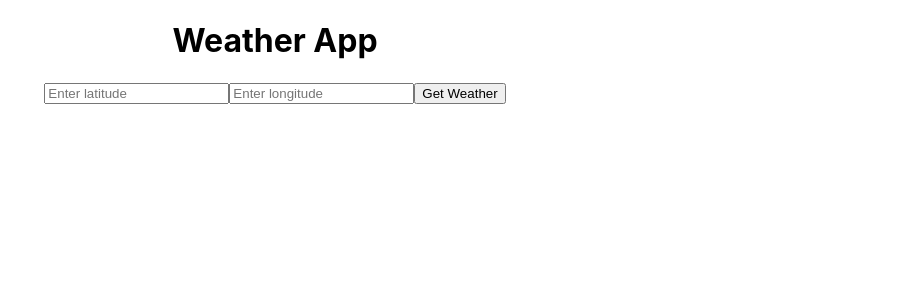
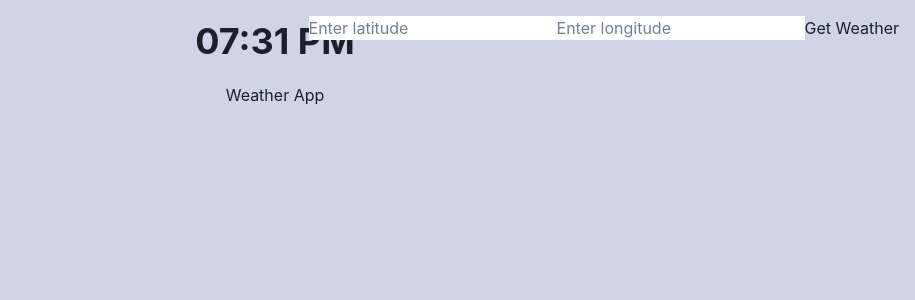
Before and after one commit to buiswrld/weather-app, a React (Create React App) app in the folder frontend/: page / in a window 1280 px wide. Shown: the top 300 px of the page, without its empty margins (365-1280 px from the left). Built offline with nearby package versions, Linux system fonts and the light colour scheme.

Commit message:
global styles and some components add

```diff
--- a/frontend/package.json
+++ b/frontend/package.json
@@ -3,6 +3,9 @@
   "version": "0.1.0",
   "private": true,
   "dependencies": {
+    "@chakra-ui/react": "^2.8.2",
+    "@emotion/react": "^11.13.3",
+    "@emotion/styled": "^11.13.0",
     "@testing-library/jest-dom": "^5.17.0",
     "@testing-library/react": "^13.4.0",
     "@testing-library/user-event": "^13.5.0",
@@ -11,6 +14,7 @@
     "@types/react": "^18.3.4",
     "@types/react-dom": "^18.3.0",
     "@types/react-router-dom": "^5.3.3",
+    "framer-motion": "^11.3.31",
     "react": "^18.3.1",
     "react-dom": "^18.3.1",
     "react-router-dom": "^6.26.1",
--- a/frontend/src/App.css
+++ b/frontend/src/App.css
@@ -1,5 +1,9 @@
 .App {
   text-align: center;
+  background-color: #CFD4E7;
+  min-height: 100%;
+  display: flex;
+  flex-direction: column;
 }
 
 .App-logo {
--- a/frontend/src/App.tsx
+++ b/frontend/src/App.tsx
@@ -2,17 +2,18 @@ import React from 'react';
 import { BrowserRouter as Router, Route, Routes} from 'react-router-dom';
 import './App.css';
 import Weather from './components/weather';
+import Header from './components/header';
 
 function App() {
   return (
     <div className = "App">
+      <Header />
       <Router>
         <Routes>
           <Route path= "/" element={<Weather />} />
           <Route path= "/weather" element={<Weather />} />
         </Routes>
       </Router>
-
     </div>
   )
 }
--- /dev/null
+++ b/frontend/src/components/ai-textbox.tsx
@@ -0,0 +1 @@
+export {}
--- /dev/null
+++ b/frontend/src/components/header.tsx
@@ -0,0 +1,12 @@
+import { Heading, Box } from '@chakra-ui/react'
+import React from 'react'
+
+const Header = () => {
+    return (
+        <Box padding="20px" textAlign="center">
+            <Heading fontSize="4xl" textAlign="center">07:31 PM</Heading>
+        </Box>
+    )
+}
+
+export default Header;
--- /dev/null
+++ b/frontend/src/components/profile-container.tsx
@@ -0,0 +1 @@
+export {}
--- /dev/null
+++ b/frontend/src/components/select-location.tsx
@@ -0,0 +1,38 @@
+import React from 'react';
+
+interface SelectLocationProps {
+  lat: string;
+  lon: string;
+  setLat: (lat: string) => void;
+  setLon: (lon: string) => void;
+  handleFetchWeather: () => void;
+}
+
+const SelectLocation: React.FC<SelectLocationProps> = ({ lat, lon, setLat, setLon, handleFetchWeather }) => {
+  return (
+    <div className="mb-4">
+      <input
+        type="text"
+        value={lat}
+        onChange={(e) => setLat(e.target.value)}
+        placeholder="Enter latitude"
+        className="border p-2 mr-2"
+      />
+      <input
+        type="text"
+        value={lon}
+        onChange={(e) => setLon(e.target.value)}
+        placeholder="Enter longitude"
+        className="border p-2"
+      />
+      <button
+        onClick={handleFetchWeather}
+        className="bg-blue-500 text-white p-2 ml-2"
+      >
+        Get Weather
+      </button>
+    </div>
+  );
+};
+
+export default SelectLocation;
--- a/frontend/src/components/weather.tsx
+++ b/frontend/src/components/weather.tsx
@@ -1,5 +1,7 @@
 import React, { useState } from 'react';
-import { fetchWeather } from '../api/weather-service'; // Ensure this service fetches data from Open-Meteo
+import { fetchWeather } from '../api/weather-service';
+import SelectLocation from './select-location';
+import '../styles/select-location.css';
 
 const Weather: React.FC = () => {
     const [lat, setLat] = useState<string>('');
@@ -24,27 +26,14 @@ const Weather: React.FC = () => {
     return (
         <div className="container mx-auto p-4">
             <h1 className="text-2xl font-bold mb-4">Weather App</h1>
-            <div className="mb-4">
-                <input
-                    type="text"
-                    value={lat}
-                    onChange={(e) => setLat(e.target.value)}
-                    placeholder="Enter latitude"
-                    className="border p-2 mr-2"
+            <div className="select-location-container">
+                <SelectLocation
+                    lat={lat}
+                    lon={lon}
+                    setLat={setLat}
+                    setLon={setLon}
+                    handleFetchWeather={handleFetchWeather}
                 />
-                <input
-                    type="text"
-                    value={lon}
-                    onChange={(e) => setLon(e.target.value)}
-                    placeholder="Enter longitude"
-                    className="border p-2"
-                />
-                <button
-                    onClick={handleFetchWeather}
-                    className="bg-blue-500 text-white p-2 ml-2"
-                >
-                    Get Weather
-                </button>
             </div>
             {loading && <div>Loading...</div>}
             {error && <div>{error}</div>}
--- a/frontend/src/index.css
+++ b/frontend/src/index.css
@@ -1,10 +1,16 @@
-body {
+html, body {
+  height: 100%;
   margin: 0;
   font-family: -apple-system, BlinkMacSystemFont, 'Segoe UI', 'Roboto', 'Oxygen',
     'Ubuntu', 'Cantarell', 'Fira Sans', 'Droid Sans', 'Helvetica Neue',
     sans-serif;
   -webkit-font-smoothing: antialiased;
   -moz-osx-font-smoothing: grayscale;
+  background-color: #CFD4E7;
+}
+
+#root {
+  height: 100%;
 }
 
 code {
--- a/frontend/src/index.tsx
+++ b/frontend/src/index.tsx
@@ -3,13 +3,17 @@ import ReactDOM from 'react-dom/client';
 import './index.css';
 import App from './App';
 import reportWebVitals from './reportWebVitals';
+import { ChakraProvider, theme } from '@chakra-ui/react';
+import Theme from './theme';
 
 const root = ReactDOM.createRoot(
   document.getElementById('root') as HTMLElement
 );
 root.render(
   <React.StrictMode>
-    <App />
+    <ChakraProvider theme ={Theme}>
+      <App />
+    </ChakraProvider>
   </React.StrictMode>
 );
 
--- /dev/null
+++ b/frontend/src/styles/select-location.css
@@ -0,0 +1,5 @@
+.select-location-container {
+    position: absolute;
+    top: 16px;
+    right: 16px;
+  }
--- /dev/null
+++ b/frontend/src/theme.tsx
@@ -0,0 +1,14 @@
+import { extendTheme } from '@chakra-ui/react'
+
+const Theme = extendTheme({
+  fonts: {
+    heading: 'Inter, sans-serif',
+    body: 'Inter, sans-serif',
+  },
+  fontWeights: {
+    heading: 'semibold',
+    body: 'semibold',
+  },
+})
+
+export default Theme
```
Also changed, not shown: 1 other file (tests, documents, lock files or other folders).
